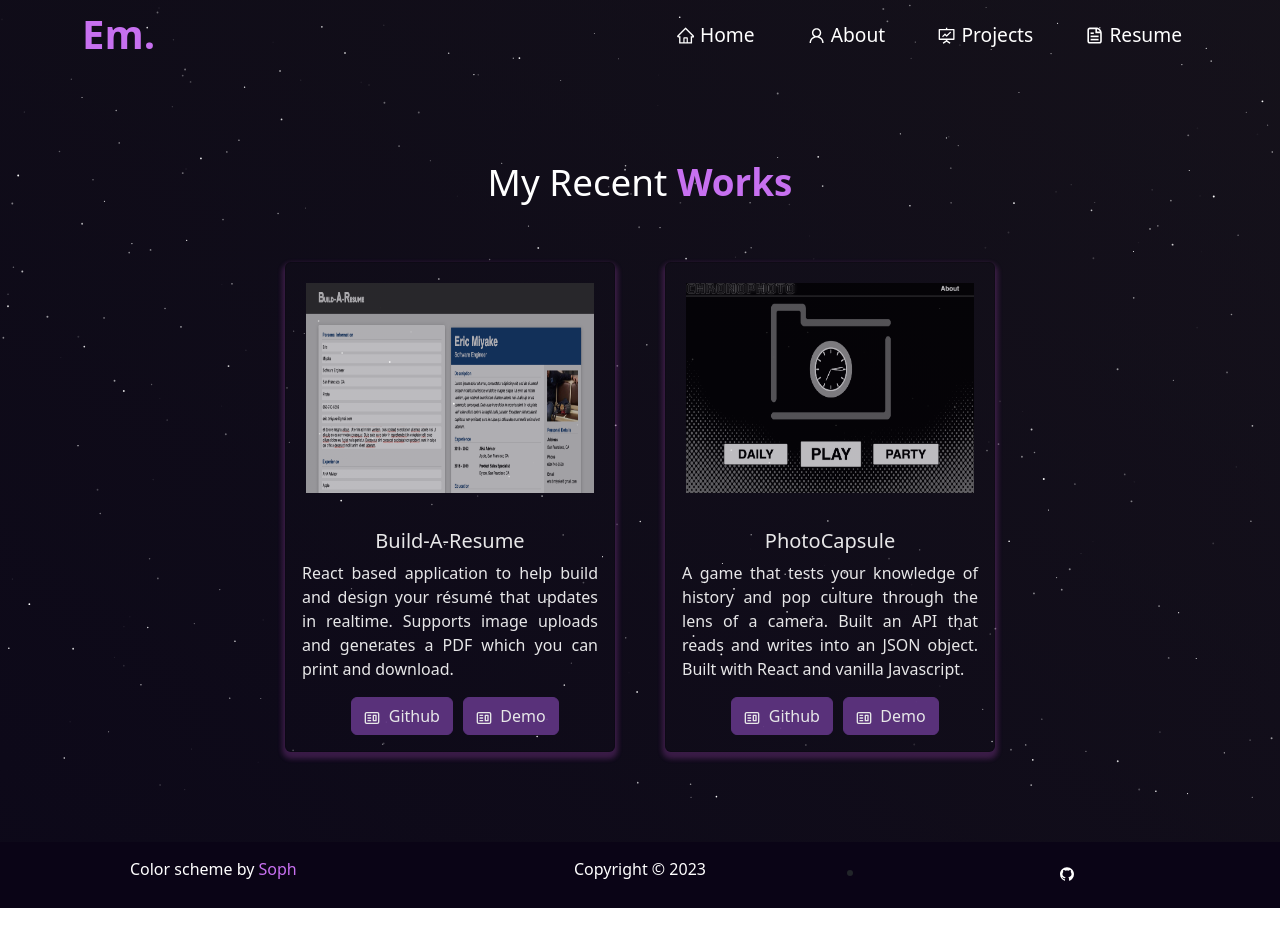
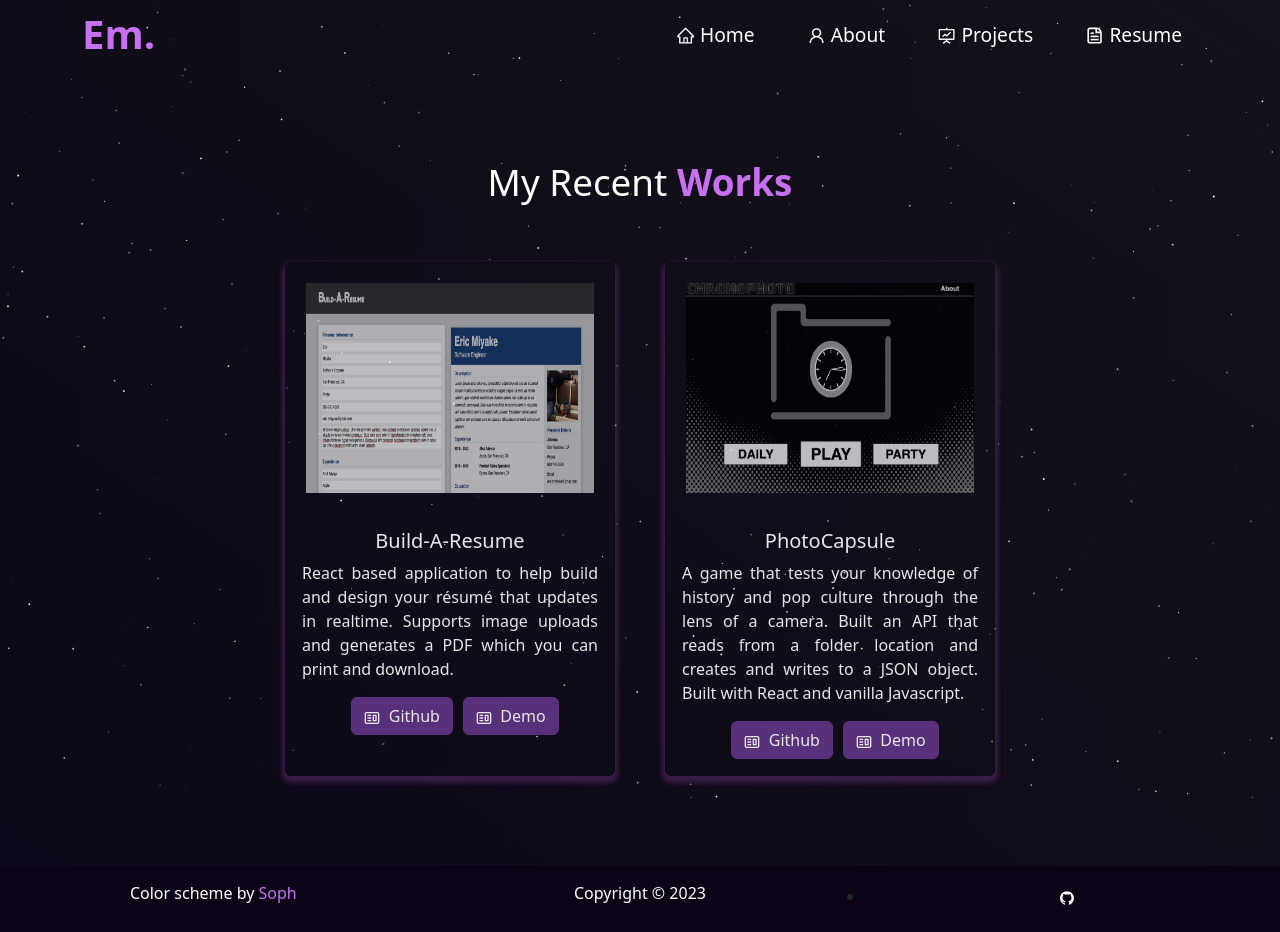
Before and after one commit to ArekBM/Portfolio, a React (Vite) app: page /project in a window 1280 px wide. Before the commit the page ends 908 px from the top, so only its background shows below. Built offline with nearby package versions, Linux system fonts and the light colour scheme.

Commit message:
small typos

```diff
--- a/src/components/Projects.jsx
+++ b/src/components/Projects.jsx
@@ -27,7 +27,7 @@ export default function Projects() {
                         <ProjectCard
                             imgPath={PhotoCapsule}
                             title='PhotoCapsule'
-                            description='A game that tests your knowledge of history and pop culture through the lens of a camera. Built an API that reads and writes into an JSON object. Built with React and vanilla Javascript.'
+                            description='A game that tests your knowledge of history and pop culture through the lens of a camera. Built an API that reads from a folder location and creates and writes to a JSON object. Built with React and vanilla Javascript.'
                             ghLink='https://github.com/ArekBM/PhotoCapsule'
                             demoLink='https://scintillating-melba-98a2d4.netlify.app/'
                         />
```
